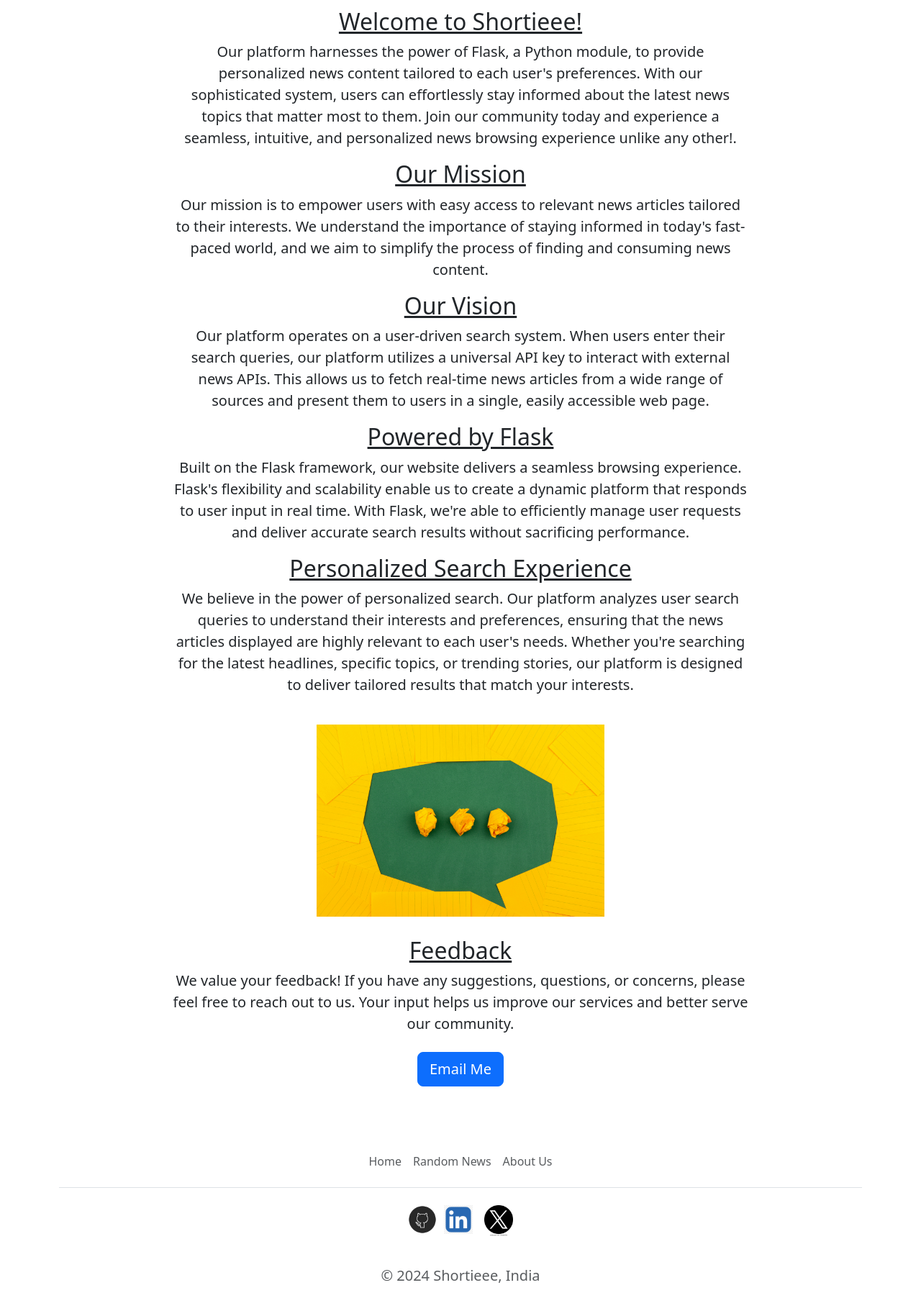
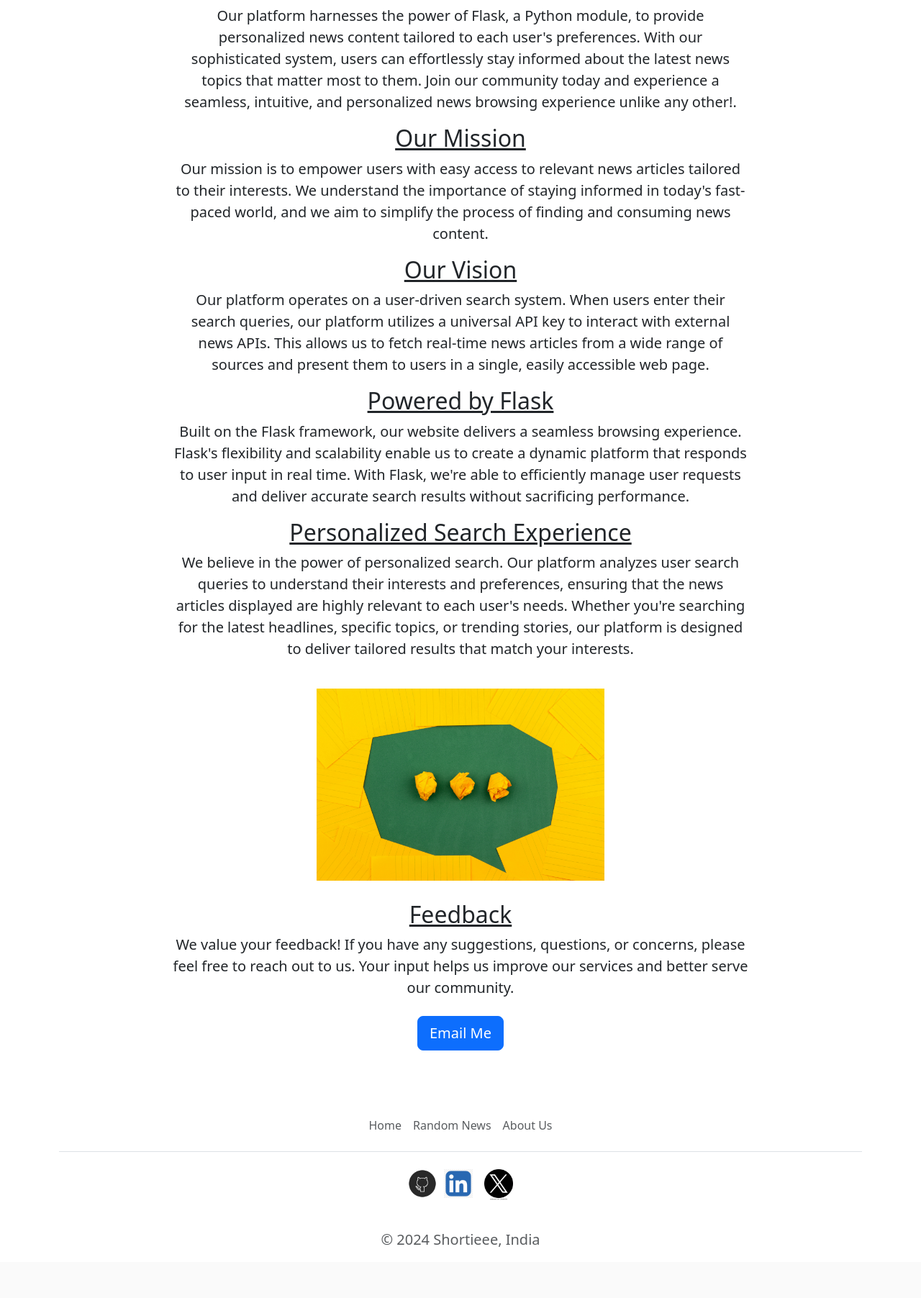
Before and after one commit to bandhan-majumder/Newz_Shortie, a Flask app: page /about in a window 1280 px wide. Shown: the part 183-1987 px from the top of the page at 72% size. After the commit the page ends 1916 px from the top, so only its background shows below. Run offline with Flask 3, Linux system fonts and the light colour scheme; some libraries are stand-ins or nearby versions.

Commit message:
Update about.html

```diff
--- a/templates/about.html
+++ b/templates/about.html
@@ -1,6 +1,6 @@
 {% extends "layout.html" %}
 {% block body %}
-<body style="padding-top: 50px;">
+<body>
 
     <div class="text-center" style="margin: 0 auto; padding: 20px;">
 
```
